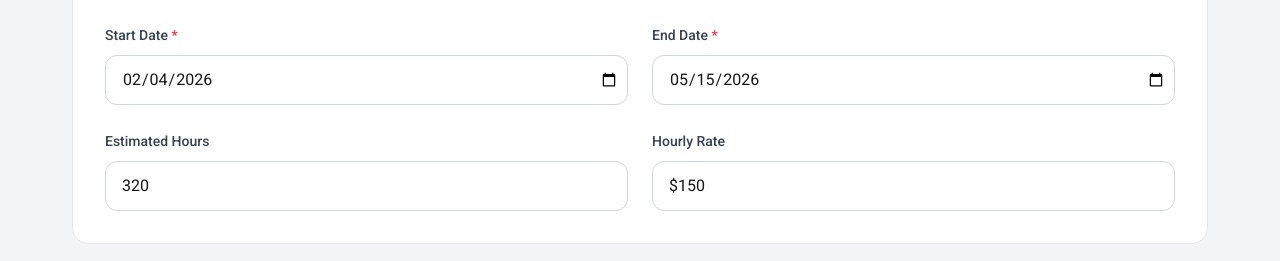
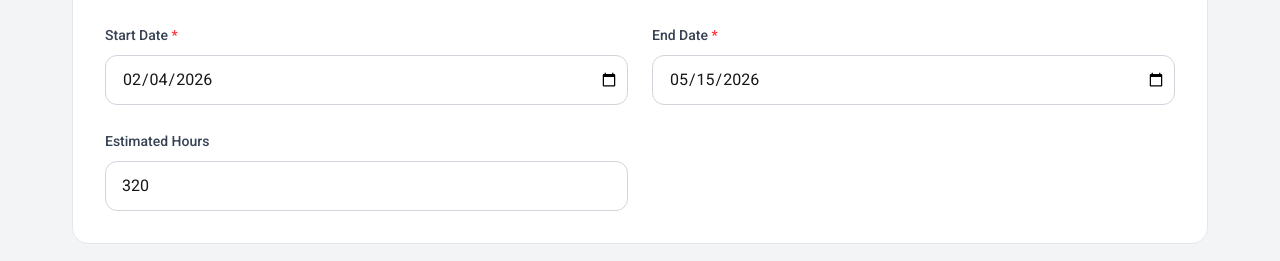
Before and after one commit to it2-geekonomy/CRM, a Next.js app in the folder frontend/: page /admin/dashboard/projects/configuration in a window 1280 px wide. Shown: the part 840-1101 px from the top of the page. Built offline with nearby package versions, Linux system fonts and the light colour scheme; no server answers.

Commit message:
refactor: remove hourly rate input from project configuration page
- Eliminated the hourly rate state and corresponding input field from the project configuration page to streamline the UI and simplify project setup.

```diff
--- a/frontend/src/app/admin/dashboard/projects/configuration/page.tsx
+++ b/frontend/src/app/admin/dashboard/projects/configuration/page.tsx
@@ -44,7 +44,6 @@ export default function ProjectConfigurationPage() {
   const [startDate, setStartDate] = useState("2026-02-04");
   const [endDate, setEndDate] = useState("2026-05-15");
   const [estimatedHours, setEstimatedHours] = useState(320);
-  const [hourlyRate, setHourlyRate] = useState("$150");
   const [projectManagerId, setProjectManagerId] = useState("");
   const [teamMembers, setTeamMembers] = useState<Employee[]>([]);
   const [addMemberDropdownOpen, setAddMemberDropdownOpen] = useState(false);
@@ -354,19 +353,6 @@ export default function ProjectConfigurationPage() {
       />
     </div>
 
-    {/* Hourly Rate */}
-    <div>
-      <label className="text-sm font-medium text-gray-700">
-        Hourly Rate
-      </label>
-      <input
-        type="text"
-        value={hourlyRate}
-        onChange={(e) => setHourlyRate(e.target.value)}
-        className="mt-2 w-full px-4 py-3 rounded-xl border border-gray-300 focus:ring-2 focus:ring-green-500 outline-none"
-      />
-    </div>
-
   </div>
 </div>
 {/* TEAM ASSIGNMENT SECTION */}
```
